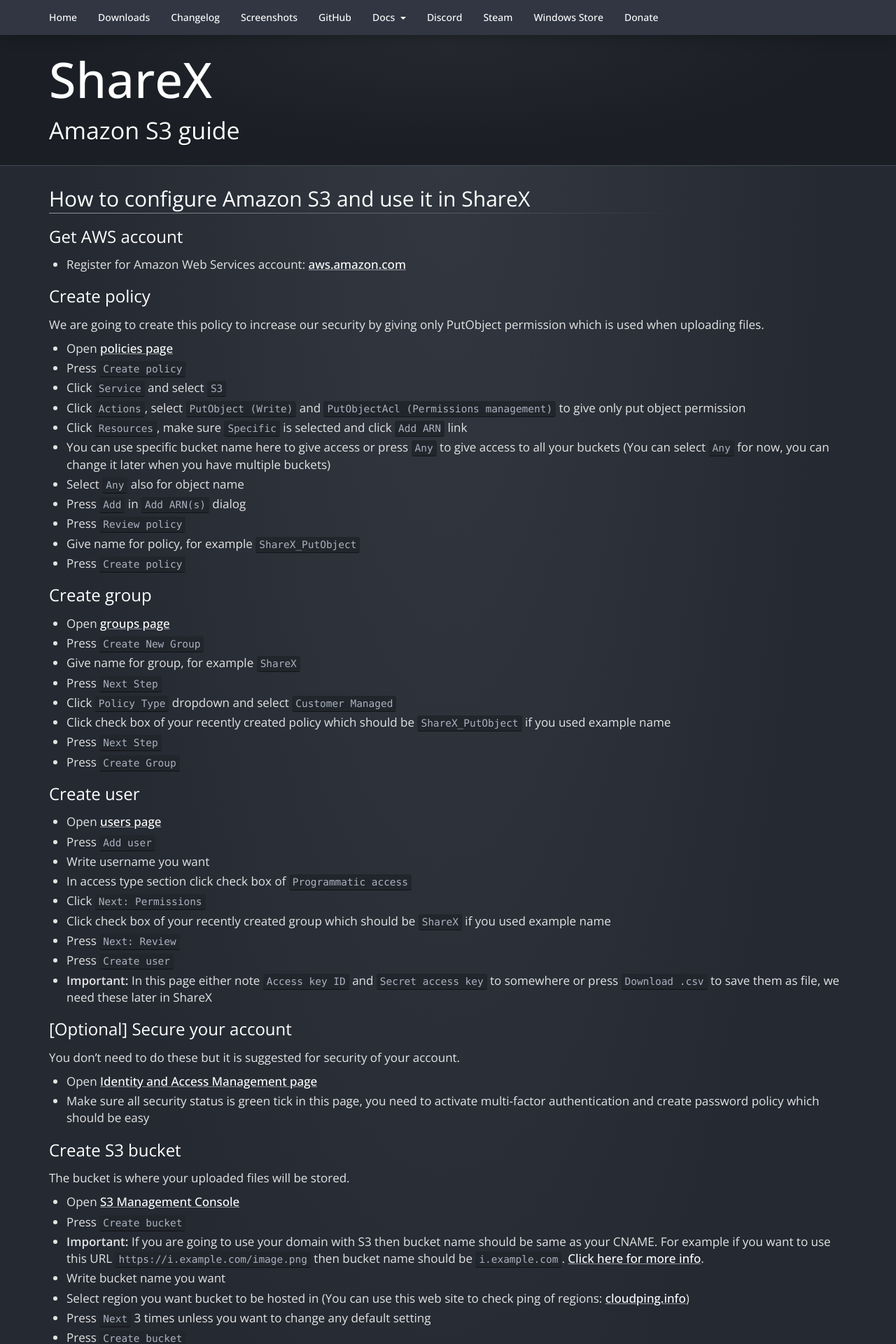
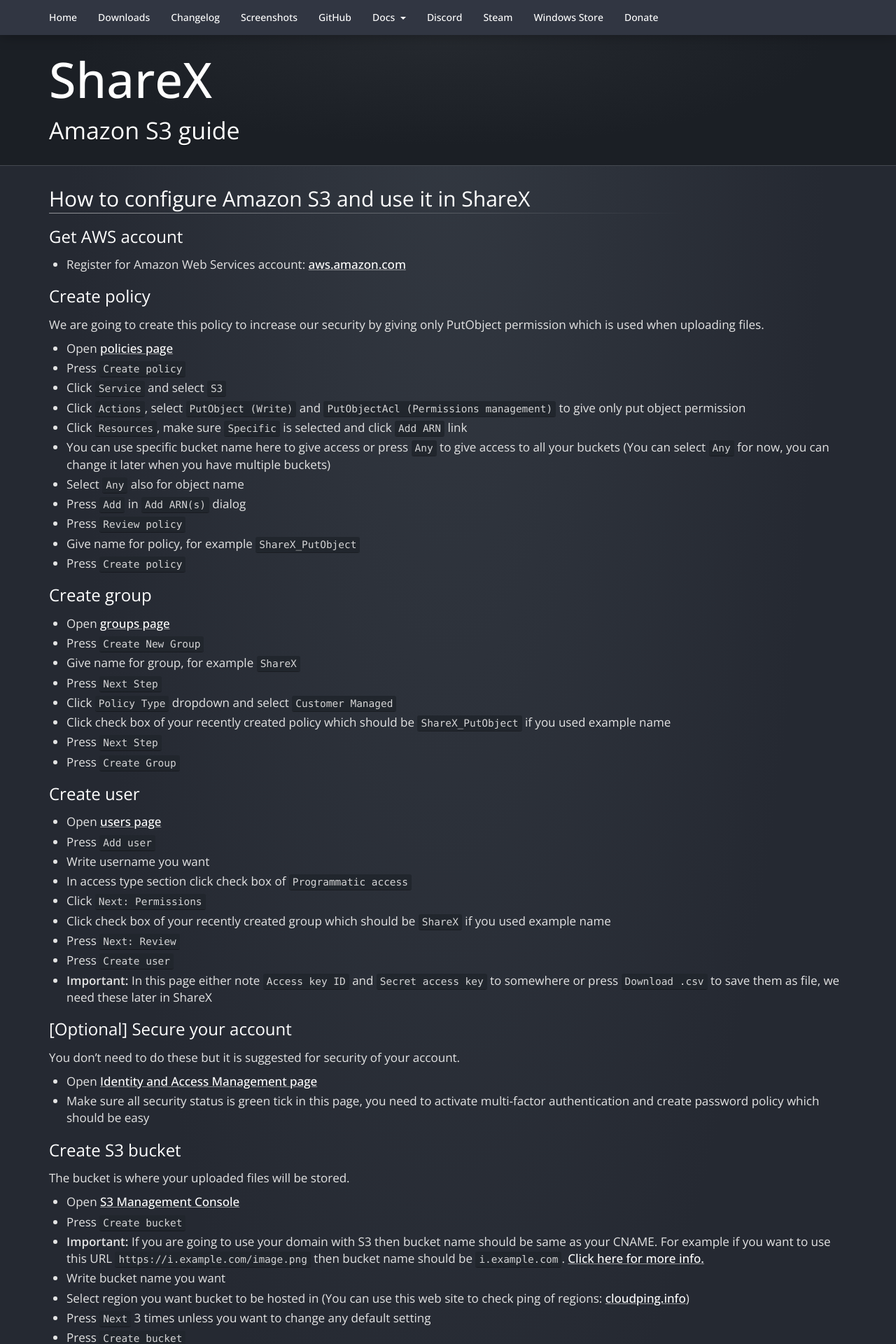
Before and after one commit to ShareX/sharex.github.io, a Jekyll site: the page built from docs/amazon-s3.md, in a window 1280 px wide. Shown: the top 1920 px of the page at 70% size. Built offline with Jekyll 4.4.1, drawn with Linux system fonts in a browser that asks for light colours; nearby versions of some CDN libraries; some of the changed text lies outside the part shown.

Commit message:
Code css changes

```diff
--- a/css/main.scss
+++ b/css/main.scss
@@ -586,11 +586,11 @@
         padding: 3px 5px;
         margin: 0px;
         font-size: 85%;
-        color: #abb2bf;
+        color: #d5d5d6;
         background-color: #21262d;
         border-radius: 3px;
-        box-shadow: 0px 1px 0px rgba(0, 0, 0, 0.6);
-        word-break: break-all;
+        box-shadow: 0px 1px 0px rgba(0, 0, 0, 0.4);
+        word-break: break-word;
     }
 
     kbd {
--- a/docs/amazon-s3.md
+++ b/docs/amazon-s3.md
@@ -61,7 +61,7 @@
 
 * Open [S3 Management Console](https://s3.console.aws.amazon.com/s3/home)
 * Press `Create bucket`
-* **Important:** If you are going to use your domain with S3 then bucket name should be same as your CNAME. For example if you want to use this URL `https://i.example.com/image.png` then bucket name should be `i.example.com`. [Click here for more info](http://docs.aws.amazon.com/AmazonS3/latest/dev/VirtualHosting.html#VirtualHostingCustomURLs).
+* **Important:** If you are going to use your domain with S3 then bucket name should be same as your CNAME. For example if you want to use this URL `https://i.example.com/image.png` then bucket name should be `i.example.com`. [Click here for more info.](http://docs.aws.amazon.com/AmazonS3/latest/dev/VirtualHosting.html#VirtualHostingCustomURLs)
 * Write bucket name you want
 * Select region you want bucket to be hosted in (You can use this web site to check ping of regions: [cloudping.info](http://www.cloudping.info))
 * Press `Next` 3 times unless you want to change any default setting
@@ -77,9 +77,9 @@
 * Name: `i`
 * Value: `i.example.com.s3.eu-central-1.amazonaws.com`
 
-You can find list of region endpoints from `Destinations -> Destination settings -> Amazon S3 tab -> Endpoints`.
+You can find list of region endpoints from `Destinations -> Destination settings -> Amazon S3 tab -> Endpoints`
 
-So value should be `{bucketname}.{endpoint}`.
+So value should be `{bucketname}.{endpoint}`
 
 [Check here for more info.](http://docs.aws.amazon.com/AmazonS3/latest/dev/VirtualHosting.html#VirtualHostingCustomURLs)
 
@@ -95,4 +95,4 @@
 * Now you can close destination settings window
 * In main window make sure to select Amazon S3 as destination for image uploader, text uploader and file uploader
 
-Now you are ready to use Amazon S3 in ShareX!
+Now you are ready to use [Amazon S3](https://aws.amazon.com/s3/) in ShareX!
```
